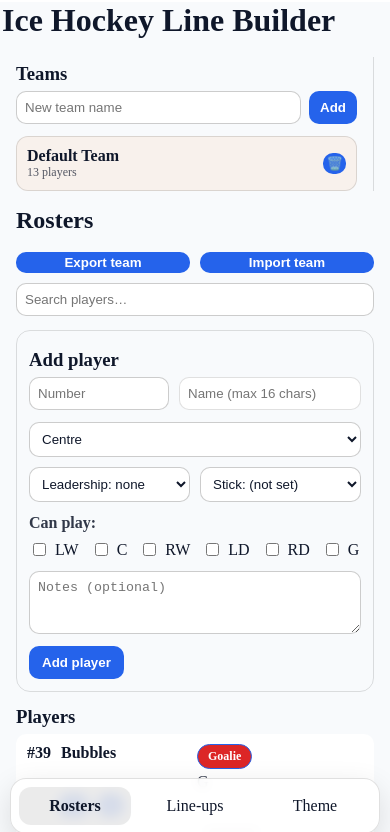
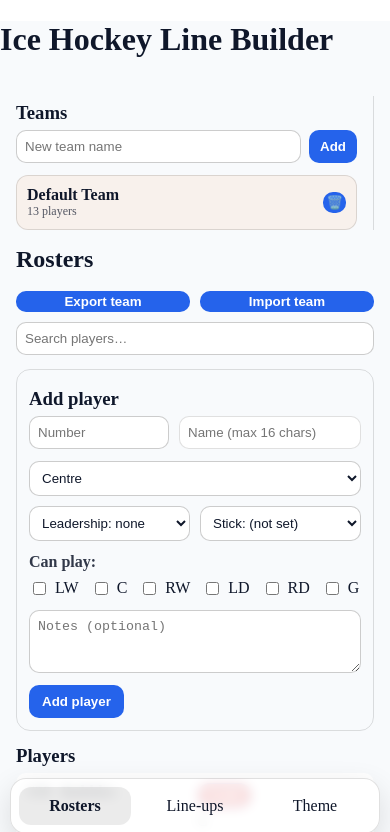
Before and after one commit to Newik83CZ/IceHockeyLineBuilder, a React (Vite) app: page / in a window 390 px wide. Shown: the top 832 px of the page. Built offline with nearby package versions, Linux system fonts and the light colour scheme.

Commit message:
page padding for phone edit

```diff
--- a/src/App.jsx
+++ b/src/App.jsx
@@ -105,7 +105,7 @@ export default function App() {
   return (
     <div style={themeStyle}>
       <div style={{ maxWidth: 1100, margin: "0 auto" }}>
-        <h1 style={{ margin: 2 }}>Ice Hockey Line Builder</h1>
+        <h1 style={{ marginRight: 3 }}>Ice Hockey Line Builder</h1>
 
         <nav className="tabNav">
           <TabLink to="/">Rosters</TabLink>
--- a/src/index.css
+++ b/src/index.css
@@ -118,7 +118,7 @@ textarea:focus {
 @media (max-width: 800px) {
   /* EDGE-TO-EDGE: removes the red margins you highlighted */
   .pageWrap {
-    padding: 1 !important;
+    padding: 3 !important;
     padding-bottom: 140px !important; /* space for bottom nav */
     margin: 0 !important;
     max-width: 100% !important;
```
